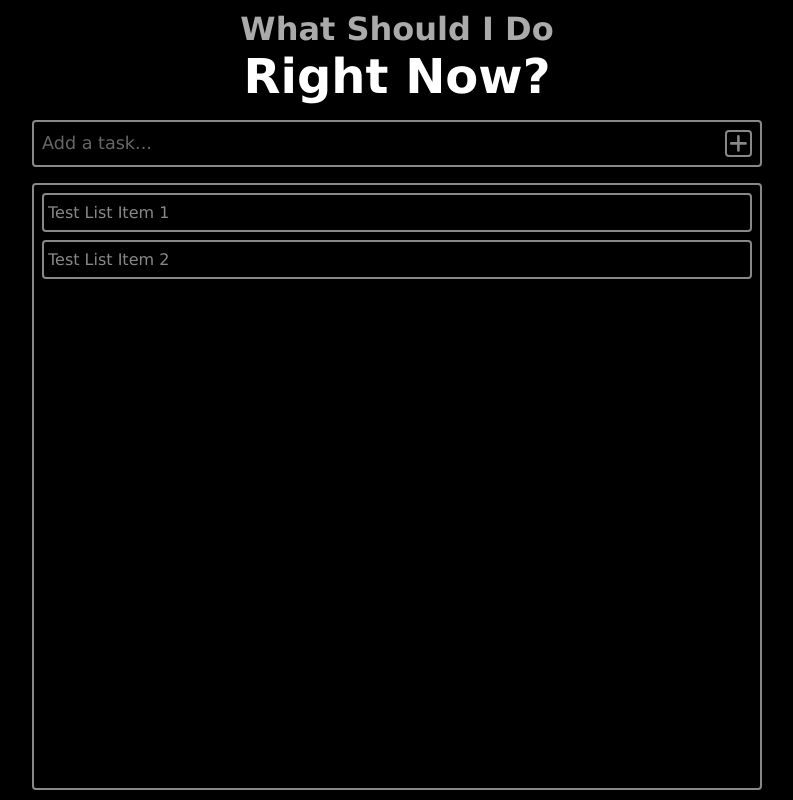
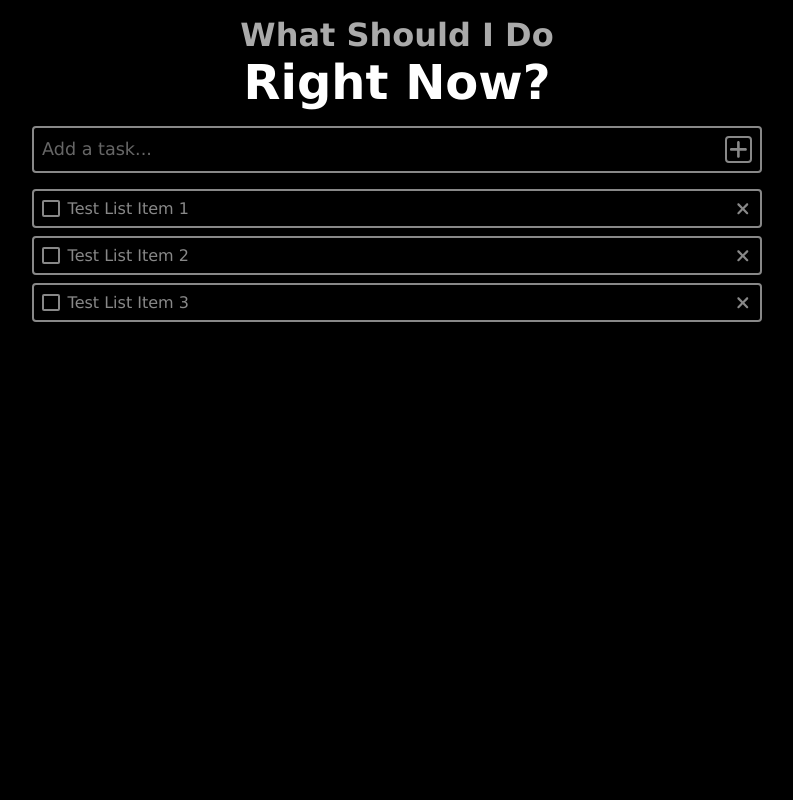
Before and after one commit to rnxden/rightnow-web, a React (Vite) app: page / in a window 1280 px wide. Shown: the whole page, without its empty margins (243-1036 px from the left). Built offline with nearby package versions, Linux system fonts and the light colour scheme.

Commit message:
feat: redesign list item styles and change ui structure

```diff
--- a/src/App.css
+++ /dev/null
@@ -1,13 +0,0 @@
-.container {
-  margin: 0 auto;
-  padding: 10px;
-  max-width: 750px;
-  height: 100%;
-}
-
-.content {
-  width: 100%;
-  height: 100%;
-  display: flex;
-  flex-direction: column;
-}
--- a/src/App.jsx
+++ b/src/App.jsx
@@ -1,16 +1,11 @@
 import Header from './components/Header.jsx'
 import List from './components/List.jsx'
-import './App.css'
 
 function App() {
   return (
     <>
-      <div className='container'>
-        <div className='content'>
-          <Header />
-          <List />
-        </div>
-      </div>
+      <Header />
+      <List />
     </>
   )
 }
--- a/src/components/Header.css
+++ b/src/components/Header.css
@@ -1,6 +1,8 @@
 .header {
   text-align: center;
+  margin-top: 1rem;
   margin-bottom: 1rem;
+  padding: 0 10px;
 }
 
 .header-subtitle {
--- /dev/null
+++ b/src/components/List.css
@@ -0,0 +1,6 @@
+.list {
+  max-width: 750px;
+  margin: 0 auto;
+  padding: 0 10px;
+  padding-bottom: 10px;
+}
--- a/src/components/List.jsx
+++ b/src/components/List.jsx
@@ -1,14 +1,17 @@
 import ListInput from './ListInput.jsx'
-import ListItems from './ListItems.jsx'
+import ListItem from './ListItem.jsx'
 import ListFooter from './ListFooter.jsx'
+import './List.css'
 
 function List() {
   return (
-    <>
+    <div className='list'>
       <ListInput />
-      <ListItems />
+      <ListItem content='Test List Item 1' />
+      <ListItem content='Test List Item 2' />
+      <ListItem content='Test List Item 3' />
       <ListFooter />
-    </>
+    </div>
   )
 }
 
--- a/src/components/ListItem.css
+++ b/src/components/ListItem.css
@@ -1,5 +1,48 @@
 .list-item {
+  width: 100%;
   border: 2px solid #888;
   border-radius: 4px;
-  padding: 0.5rem 0.25rem;
+  padding: 0.5rem;
+  display: flex;
+  align-items: center;
+  gap: 0.5rem;
 }
+
+.list-item ~ .list-item {
+  margin-top: 0.5rem;
+}
+
+.list-item-completed-box {
+  appearance: none;
+  width: 1.1rem;
+  height: 1.1rem;
+  border: 2px solid #888;
+  border-radius: 2px;
+  background: #000;
+  cursor: pointer;
+  transition: background 10ms linear;
+}
+
+.list-item-completed-box:checked {
+  background: #888;
+}
+
+.list-item-content {
+  flex-grow: 1;
+  flex-shrink: 1;
+}
+
+.list-item-delete-btn {
+  appearance: none;
+  width: 1.1rem;
+  height: 1.1rem;
+  border: none;
+  background: transparent;
+  cursor: pointer;
+}
+
+.list-item-delete-btn > svg {
+  width: 100%;
+  height: 100%;
+  fill: #888;
+}
--- a/src/components/ListItem.jsx
+++ b/src/components/ListItem.jsx
@@ -1,7 +1,23 @@
 import './ListItem.css'
 
+function FaXMark() {
+  return (
+    <svg xmlns='http://www.w3.org/2000/svg' viewBox='0 0 384 512'>
+      <path d='M342.6 150.6c12.5-12.5 12.5-32.8 0-45.3s-32.8-12.5-45.3 0L192 210.7 86.6 105.4c-12.5-12.5-32.8-12.5-45.3 0s-12.5 32.8 0 45.3L146.7 256 41.4 361.4c-12.5 12.5-12.5 32.8 0 45.3s32.8 12.5 45.3 0L192 301.3 297.4 406.6c12.5 12.5 32.8 12.5 45.3 0s12.5-32.8 0-45.3L237.3 256 342.6 150.6z' />
+    </svg>
+  )
+}
+
 function ListItem({ content }) {
-  return <div className='list-item'>{content}</div>
+  return (
+    <div className='list-item'>
+      <input className='list-item-completed-box' type='checkbox' />
+      <span className='list-item-content'>{content}</span>
+      <button className='list-item-delete-btn'>
+        <FaXMark />
+      </button>
+    </div>
+  )
 }
 
 export default ListItem
--- a/src/components/ListItems.css
+++ /dev/null
@@ -1,12 +0,0 @@
-.list-items {
-  flex-grow: 1;
-  flex-shrink: 1;
-  overflow-y: scroll;
-  scrollbar-width: none;
-  border: 2px solid #888;
-  border-radius: 4px;
-  padding: 0.5rem;
-  display: flex;
-  flex-direction: column;
-  gap: 0.5rem;
-}
--- a/src/components/ListItems.jsx
+++ /dev/null
@@ -1,13 +0,0 @@
-import ListItem from './ListItem.jsx'
-import './ListItems.css'
-
-function ListItems() {
-  return (
-    <div className='list-items'>
-      <ListItem content='Test List Item 1' />
-      <ListItem content='Test List Item 2' />
-    </div>
-  )
-}
-
-export default ListItems
--- a/src/index.css
+++ b/src/index.css
@@ -9,12 +9,3 @@ body {
   background: #000;
   color: #888;
 }
-
-html,
-body {
-  height: 100%;
-}
-
-#root {
-  height: 100%;
-}
```
